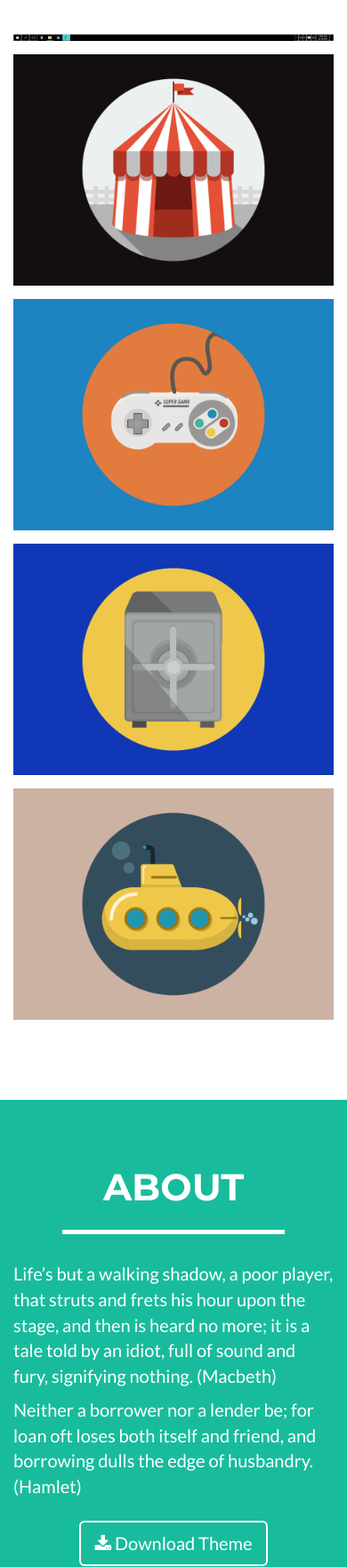
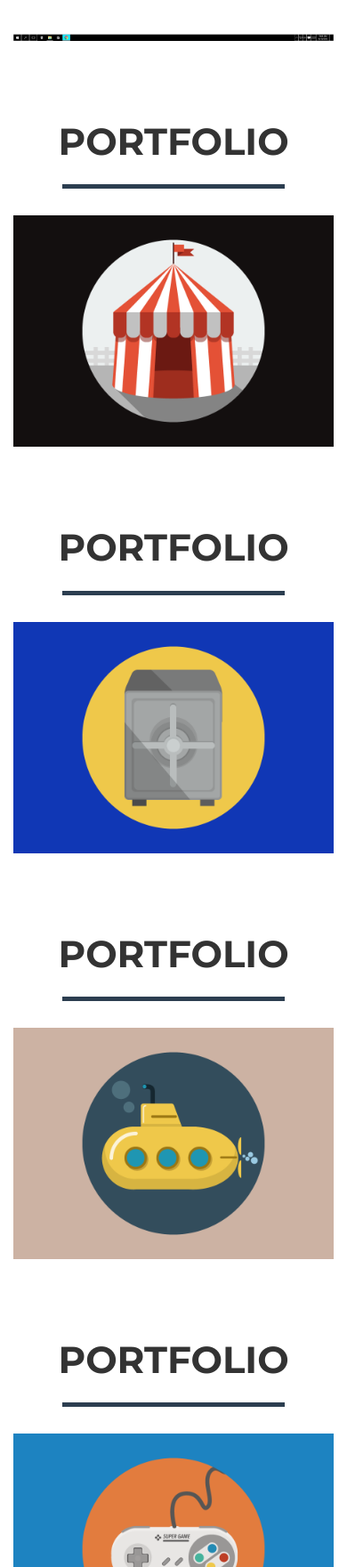
Before and after one commit to meolanoanles/desamitononales.github.io, a website: page index.html in a window 390 px wide. Shown: the part 1120-2881 px from the top of the page at 89% size. Drawn offline with nearby package versions, Linux system fonts and the light colour scheme.

Commit message:
Update index.html

```diff
--- a/index.html
+++ b/index.html
@@ -108,51 +108,87 @@
                         <img src="img/resume.png" class="img-responsive" alt="">
                     </a>
                 </div>
-                 <div class="col-sm-4 portfolio-item">
-                    <a href="#portfolioModal3" class="portfolio-link" data-toggle="modal">
+                <section id="portfolio">
+        <div class="container">
+            <div class="row">
+                <div class="col-lg-12 text-center">
+                    <h2>Portfolio</h2>
+                    <hr class="star-primary">
+                </div>
+            </div>
+            <div class="row">
+                <div class="col-sm-4 portfolio-item">
+                    <a href="#portfolioModal1" class="portfolio-link" data-toggle="modal">
                         <div class="caption">
                             <div class="caption-content">
                                 <i class="fa fa-search-plus fa-3x"></i>
                             </div>
                         </div>
-                        <img src="img/portfolio/circus.png" class="img-responsive" alt="">
+                        <img src="img/portfolio/circus.png" class="img-responsive" alt="" >
                     </a>
                 </div>
+                          <section id="portfolio">
+        <div class="container">
+            <div class="row">
+                <div class="col-lg-12 text-center">
+                    <h2>Portfolio</h2>
+                    <hr class="star-primary">
+                </div>
+            </div>
+            <div class="row">
                 <div class="col-sm-4 portfolio-item">
-                    <a href="#portfolioModal4" class="portfolio-link" data-toggle="modal">
+                    <a href="#portfolioModal1" class="portfolio-link" data-toggle="modal">
                         <div class="caption">
                             <div class="caption-content">
                                 <i class="fa fa-search-plus fa-3x"></i>
                             </div>
                         </div>
-                        <img src="img/portfolio/game.png" class="img-responsive" alt="">
+                        <img src="img/portfolio/safe.png" class="img-responsive" alt="" >
                     </a>
                 </div>
+                                    <section id="portfolio">
+        <div class="container">
+            <div class="row">
+                <div class="col-lg-12 text-center">
+                    <h2>Portfolio</h2>
+                    <hr class="star-primary">
+                </div>
+            </div>
+            <div class="row">
                 <div class="col-sm-4 portfolio-item">
-                    <a href="#portfolioModal5" class="portfolio-link" data-toggle="modal">
+                    <a href="#portfolioModal1" class="portfolio-link" data-toggle="modal">
                         <div class="caption">
                             <div class="caption-content">
                                 <i class="fa fa-search-plus fa-3x"></i>
                             </div>
                         </div>
-                        <img src="img/portfolio/safe.png" class="img-responsive" alt="">
+                        <img src="img/portfolio/submarine.png" class="img-responsive" alt="" >
                     </a>
                 </div>
+
+                                                    <section id="portfolio">
+        <div class="container">
+            <div class="row">
+                <div class="col-lg-12 text-center">
+                    <h2>Portfolio</h2>
+                    <hr class="star-primary">
+                </div>
+            </div>
+            <div class="row">
                 <div class="col-sm-4 portfolio-item">
-                    <a href="#portfolioModal6" class="portfolio-link" data-toggle="modal">
+                    <a href="#portfolioModal1" class="portfolio-link" data-toggle="modal">
                         <div class="caption">
                             <div class="caption-content">
                                 <i class="fa fa-search-plus fa-3x"></i>
                             </div>
                         </div>
-                        <img src="img/portfolio/submarine.png" class="img-responsive" alt="">
+                        <img src="img/portfolio/game.png" class="img-responsive" alt="" >
                     </a>
                 </div>
-            </div>
-        </div>
-    </section>
 
-    <!-- About Section -->
+
+
+                <!-- About Section -->
     <section class="success" id="about">
         <div class="container">
             <div class="row">
@@ -176,6 +212,7 @@
             </div>
         </div>
     </section>
+
     <!-- Contact Section -->
     <section id="contact">
         <div class="container">
```
